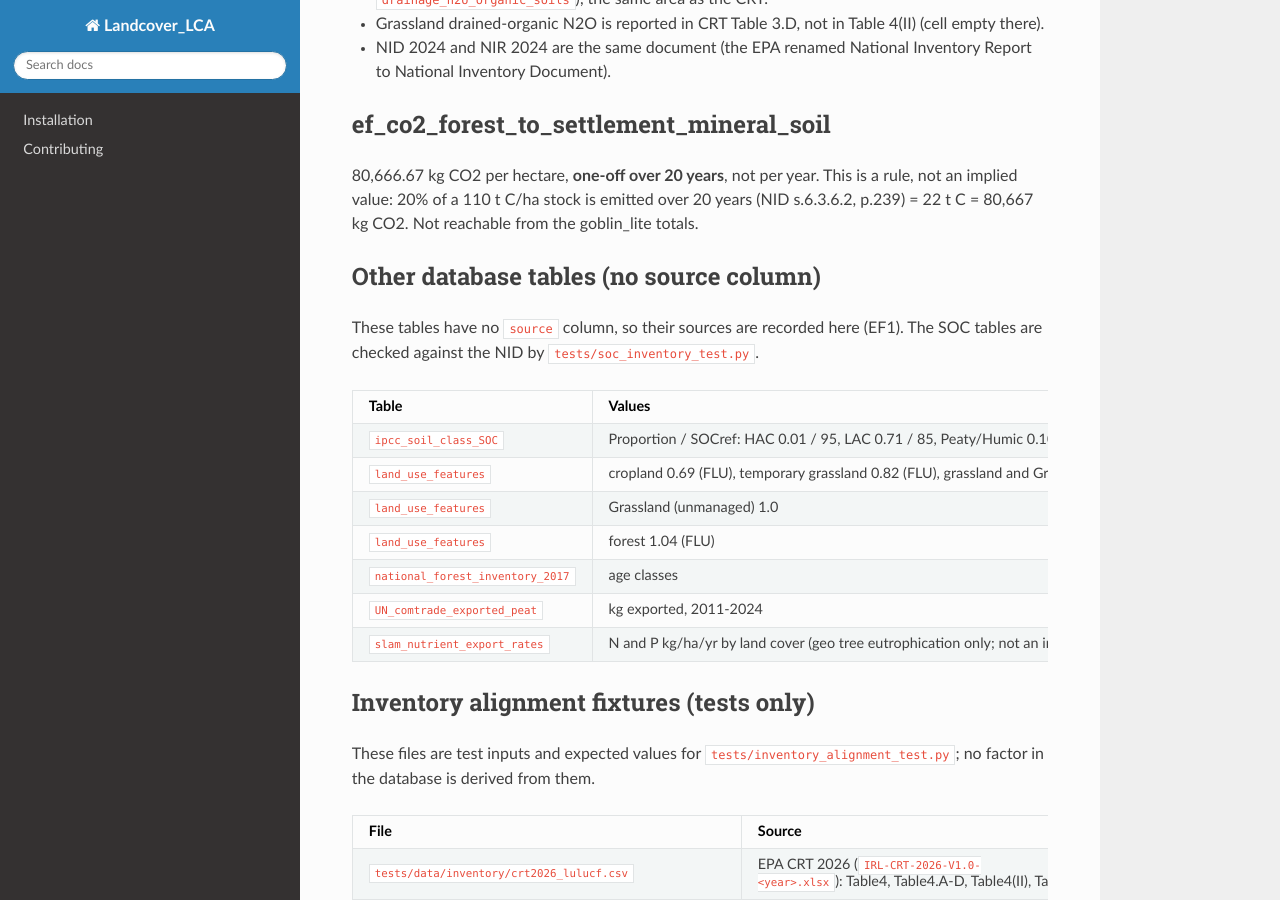
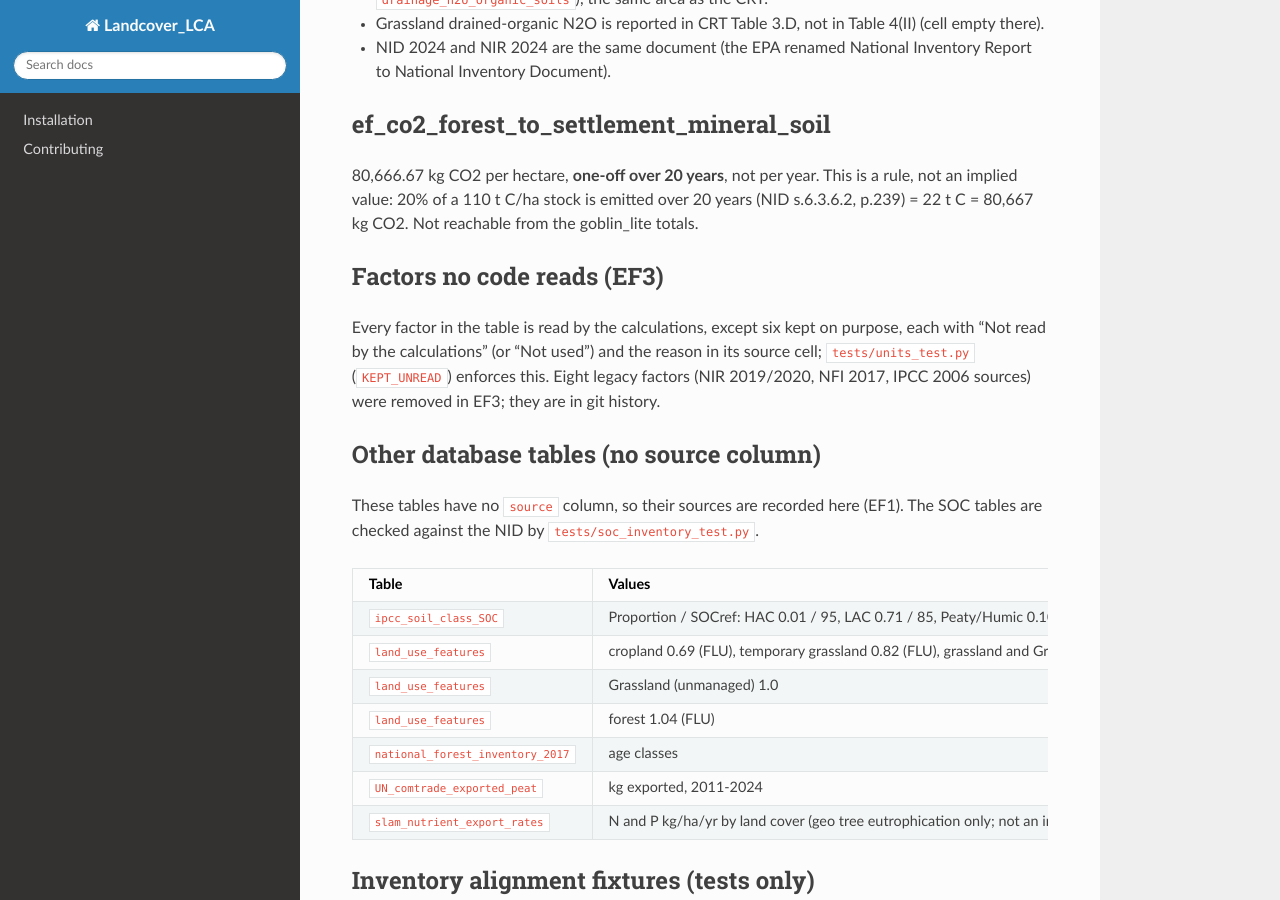
Before and after one commit to GOBLIN-Proj/landcover_lca, a Sphinx documentation site: the page built from docs/emission_factor_provenance.md, in a window 1280 px wide and 900 px high, scrolled down 11384 px. Built offline with Sphinx 7.4.7 and the Read the Docs theme 3.1.0, drawn with Linux system fonts in a browser that asks for light colours; pages that are not in the unit, such as notebooks, are missing from menus.

Commit message:
refactor(factors): remove 8 factors no code reads; keep 6 on purpose with reasons (EF3)
- Removed from the CSV and database: share_forest_drainage_rich/_poor, ef_co2_forest_share_harvested/
  _natural, ef_forest_Cf, ef_co2_forest_to_other_land, ef_co2_deforestation_biomass/_DOM. No
  package that uses landcover_lca reads them (goblin_lite, forest_sim, geo_goblin_py,
  geo_goblin_catchment checked). They remain in git history.
- Kept, source cell says why: forest rewetting x3, ef_co2_cropland_Gef,
  ef_wildfire_GEF_co2_mineral_soil_grassland, ef_co2_implied_forest_to_grassland_SOC_per_ha.
- units_test: every factor is read in src/ or listed in KEPT_UNREAD.
- No result changes.

Co-Authored-By: Claude Opus 5.5 <noreply@anthropic.com>

```diff
--- a/docs/emission_factor_provenance.md
+++ b/docs/emission_factor_provenance.md
@@ -318,6 +318,12 @@ Matches the inventory, no method deviation:
 
 80,666.67 kg CO2 per hectare, **one-off over 20 years**, not per year. This is a rule, not an implied value: 20% of a 110 t C/ha stock is emitted over 20 years (NID s.6.3.6.2, p.239) = 22 t C = 80,667 kg CO2. Not reachable from the goblin_lite totals.
 
+## Factors no code reads (EF3)
+
+Every factor in the table is read by the calculations, except six kept on purpose, each with "Not read by the
+calculations" (or "Not used") and the reason in its source cell; `tests/units_test.py` (`KEPT_UNREAD`) enforces this.
+Eight legacy factors (NIR 2019/2020, NFI 2017, IPCC 2006 sources) were removed in EF3; they are in git history.
+
 ## Other database tables (no source column)
 
 These tables have no `source` column, so their sources are recorded here (EF1). The SOC tables are checked against the
```
Also changed, not shown: CHANGELOG.md (+7 -0 lines), 3 other files.
